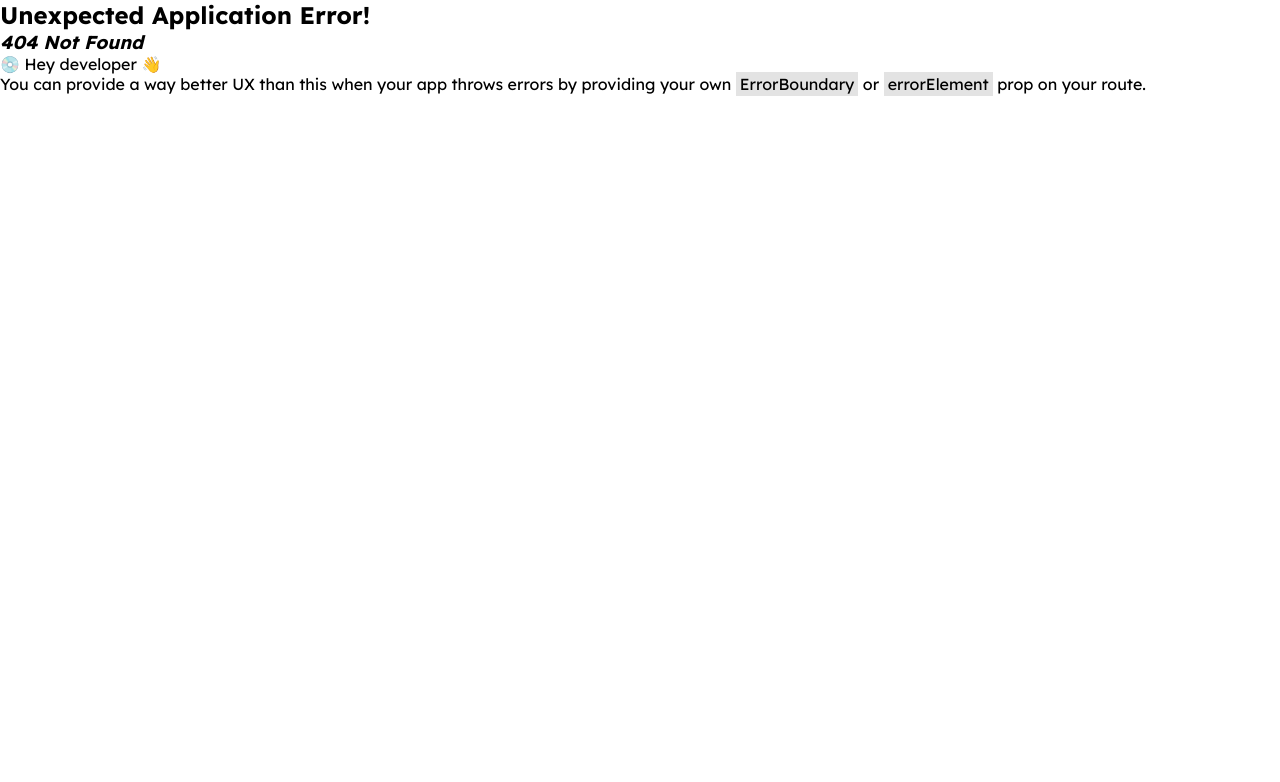
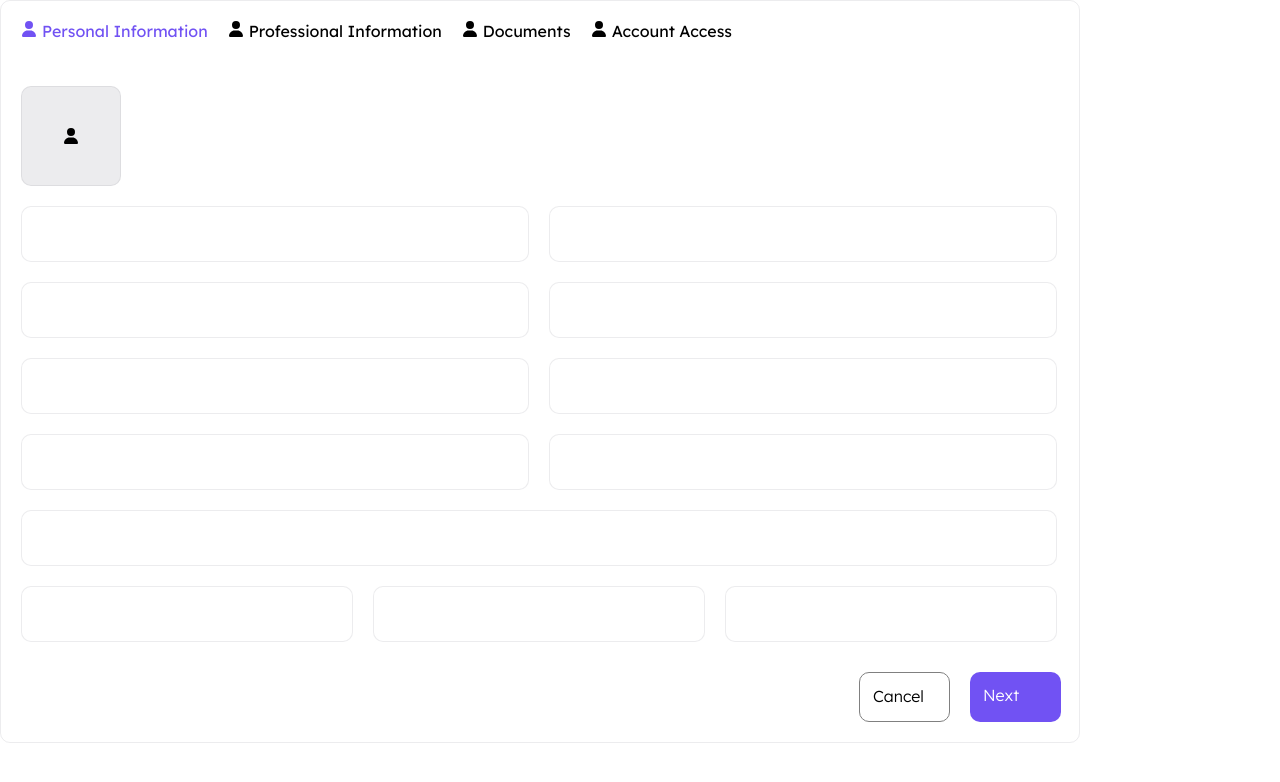
Before and after one commit to khoinguyen248/spck, a React (Vite) app: page /allemployee/addemployee in a window 1280 px wide. Before the commit this address had no page. Shown: the top 782 px of the page. Built offline with nearby package versions, Linux system fonts and the light colour scheme.

Commit message:
tr.update.addEmployee

```diff
--- a/package.json
+++ b/package.json
@@ -12,6 +12,7 @@
   "dependencies": {
     "react": "^18.3.1",
     "react-dom": "^18.3.1",
+    "react-huge-icons": "^1.3.7",
     "react-icons": "^5.3.0",
     "react-router-dom": "^6.27.0"
   },
--- /dev/null
+++ b/src/components/AllEmployees/AddEmployee/AddEmployee.css
@@ -0,0 +1,109 @@
+* {
+    font-size: 16px;
+}
+
+.addEmployee {
+    width: 1080px;
+    display: flex;
+    flex-direction: column;
+    gap: 30px;
+    padding: 20px;
+    border: 1px solid #A2A1A833;
+    border-radius: 10px;
+
+    .topList {
+        height: 35px;
+        display: flex;
+        gap: 20px;
+
+        .topDetailOn {
+            display: flex;
+            gap: 5px;
+            color: #7152F3;
+        }
+
+        .topDetailOff {
+            display: flex;
+            gap: 5px;
+
+        }
+
+    }
+
+    .content {
+
+        .addPhoto {
+            display: flex;
+            height: 100px;
+            width: 100px;
+            background-color: #A2A1A833;
+            border-radius: 10px;
+            border: 1px solid #A2A1A833;
+            align-items: center;
+            justify-content: center;
+
+        }
+
+        .input2 {
+            display: flex;
+            gap: 20px;
+            flex-wrap: wrap;
+            margin-top: 20px;
+
+            input {
+                width: 508px;
+                height: 56px;
+                border-radius: 10px;
+                border: 1px solid #A2A1A833;
+            }
+
+        }
+
+        .input1 {
+            input {
+                width: 1036px;
+                height: 56px;
+                border-radius: 10px;
+                border: 1px solid #A2A1A833;
+                margin-top: 20px;
+            }
+
+        }
+
+        .input3 {
+            display: flex;
+            gap: 20px;
+            margin-top: 20px;
+
+            input {
+                width: 332px;
+                height: 56px;
+                border-radius: 10px;
+                border: 1px solid #A2A1A833;
+            }
+        }
+    }
+
+    .buttom {
+        height: 50px;
+        width: 1040px;
+        display: flex;
+        justify-content: end;
+        gap: 20px;
+
+        button.cancel {
+            height: 50px;
+            width: 91px;
+            border-radius: 10px;
+            border: 1px solid Gray;
+        }
+
+        button.next {
+            height: 50px;
+            width: 91px;
+            border-radius: 10px;
+            background-color: #7152F3;
+            color: white;
+        }
+    }
+}
--- /dev/null
+++ b/src/components/AllEmployees/AddEmployee/AddEmployee.jsx
@@ -0,0 +1,84 @@
+
+import { useState } from 'react';
+import './AddEmployee.css'
+import { FaUser } from "react-icons/fa6";
+const AddEmployee = () => {
+    const [nowList, setnowList] = useState(1)
+
+    return (
+        <>
+            <div className="addEmployee">
+                <div className="topList">
+                    {nowList == 1 ? < div onClick={() => { setnowList(1) }} className="topDetailOn">
+                        <FaUser />
+                        <p>Personal Information</p>
+                    </div>
+                        :
+                        <div onClick={() => { setnowList(1) }} className="topDetailOff">
+                            <FaUser />
+                            <p>Personal Information</p>
+                        </div>
+                    }
+                    {nowList == 2 ? < div onClick={() => { setnowList(2) }} className="topDetailOn">
+                        <FaUser />
+                        <p>Professional Information</p>
+                    </div>
+                        :
+                        <div onClick={() => { setnowList(2) }} className="topDetailOff">
+                            <FaUser />
+                            <p>Professional Information</p>
+                        </div>
+                    }
+                    {nowList == 3 ? < div onClick={() => { setnowList(3) }} className="topDetailOn">
+                        <FaUser />
+                        <p>Documents</p>
+                    </div>
+                        :
+                        <div onClick={() => { setnowList(3) }} className="topDetailOff">
+                            <FaUser />
+                            <p>Documents</p>
+                        </div>
+                    }
+                    {nowList == 4 ? < div onClick={() => { setnowList(4) }} className="topDetailOn">
+                        <FaUser />
+                        <p>Account Access</p>
+                    </div>
+                        :
+                        <div onClick={() => { setnowList(4) }} className="topDetailOff">
+                            <FaUser />
+                            <p>Account Access</p>
+                        </div>
+                    }
+                </div>
+                <div className="content">
+                    <div className="addPhoto">
+                        <FaUser />
+                    </div>
+                    <form className="input2">
+                        <input className="firstName"></input>
+                        <input className="lastName"></input>
+                        <input className="mobileNumber"></input>
+                        <input className="emailAddress"></input>
+                        <input className="dateOfBirth"></input>
+                        <input className="maritalStatus"></input>
+                        <input className="gender"></input>
+                        <input className="Nationality"></input>
+                    </form>
+                    <form className="input1">
+                        <input type="text" className="address" />
+                    </form>
+                    <form className="input3">
+                        <input className='city'></input>
+                        <input className="state"></input>
+                        <input className='zipCode'></input>
+                    </form>
+                </div>
+                <div className="buttom">
+                    <button className="cancel">Cancel</button>
+                    <button className="next">Next</button>
+                </div>
+            </div >
+        </>
+    )
+}
+export default AddEmployee
--- a/src/index.css
+++ b/src/index.css
@@ -1,3 +1,5 @@
 * {
     font-family: Lexend;
+    box-sizing: border-box;
+    margin: 0;
 }
--- a/src/main.jsx
+++ b/src/main.jsx
@@ -13,6 +13,7 @@ import Forget from './Forget.jsx'
 import { Otp } from './Otp.jsx'
 
 import { Mainpath } from './components/Coms/Mainpath.jsx'
+import AddEmployee from './components/AllEmployees/AddEmployee/AddEmployee.jsx'
 
 const router = createBrowserRouter([
   {
@@ -44,6 +45,10 @@ const router = createBrowserRouter([
   {
     path: "/otp",
     element: <Otp />
+  },
+  {
+    path: "/allemployee/addemployee",
+    element: <AddEmployee />
   }
 ]);
 
```
Also changed, not shown: 2 other files (tests, documents, lock files or other folders).
